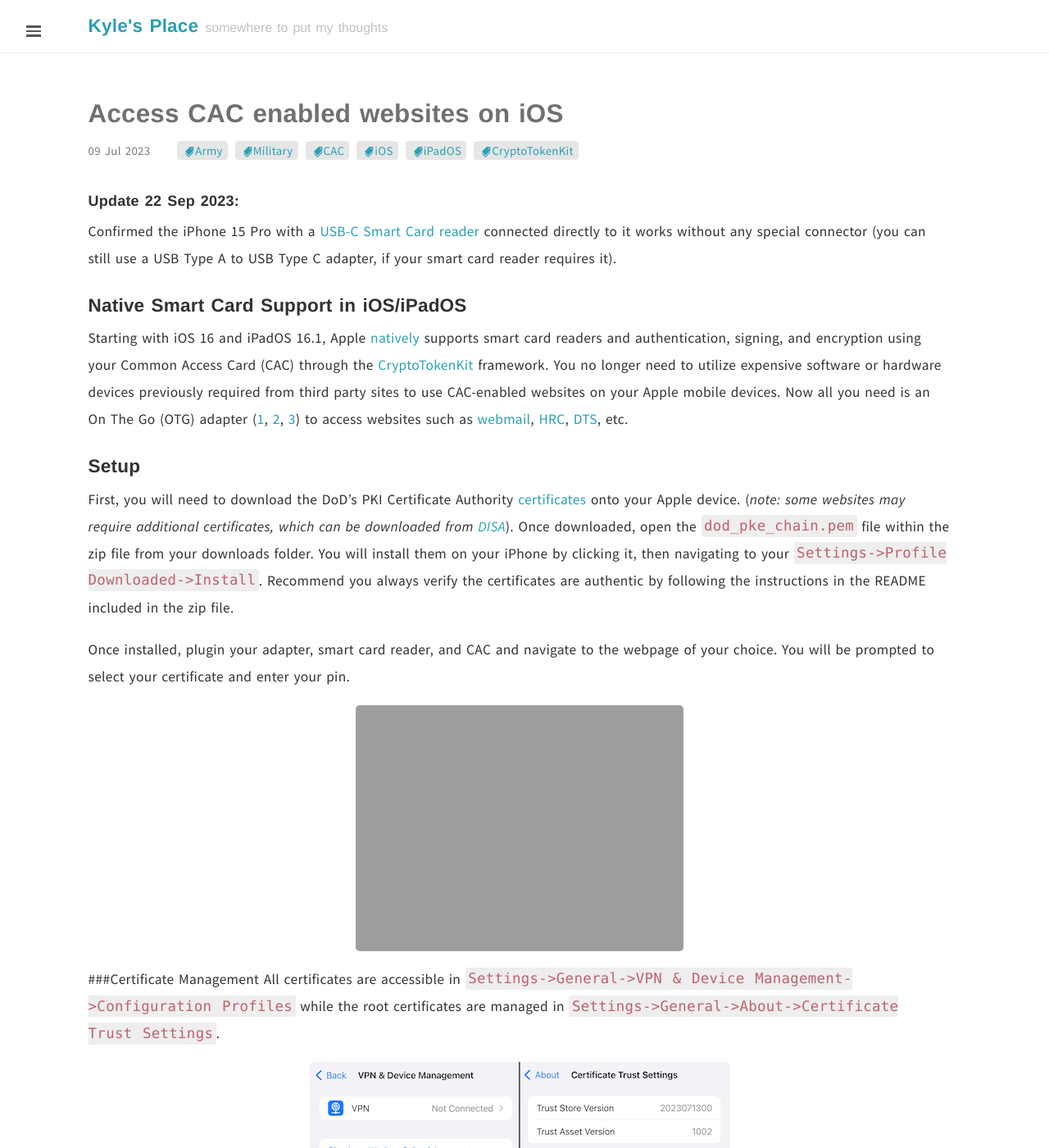
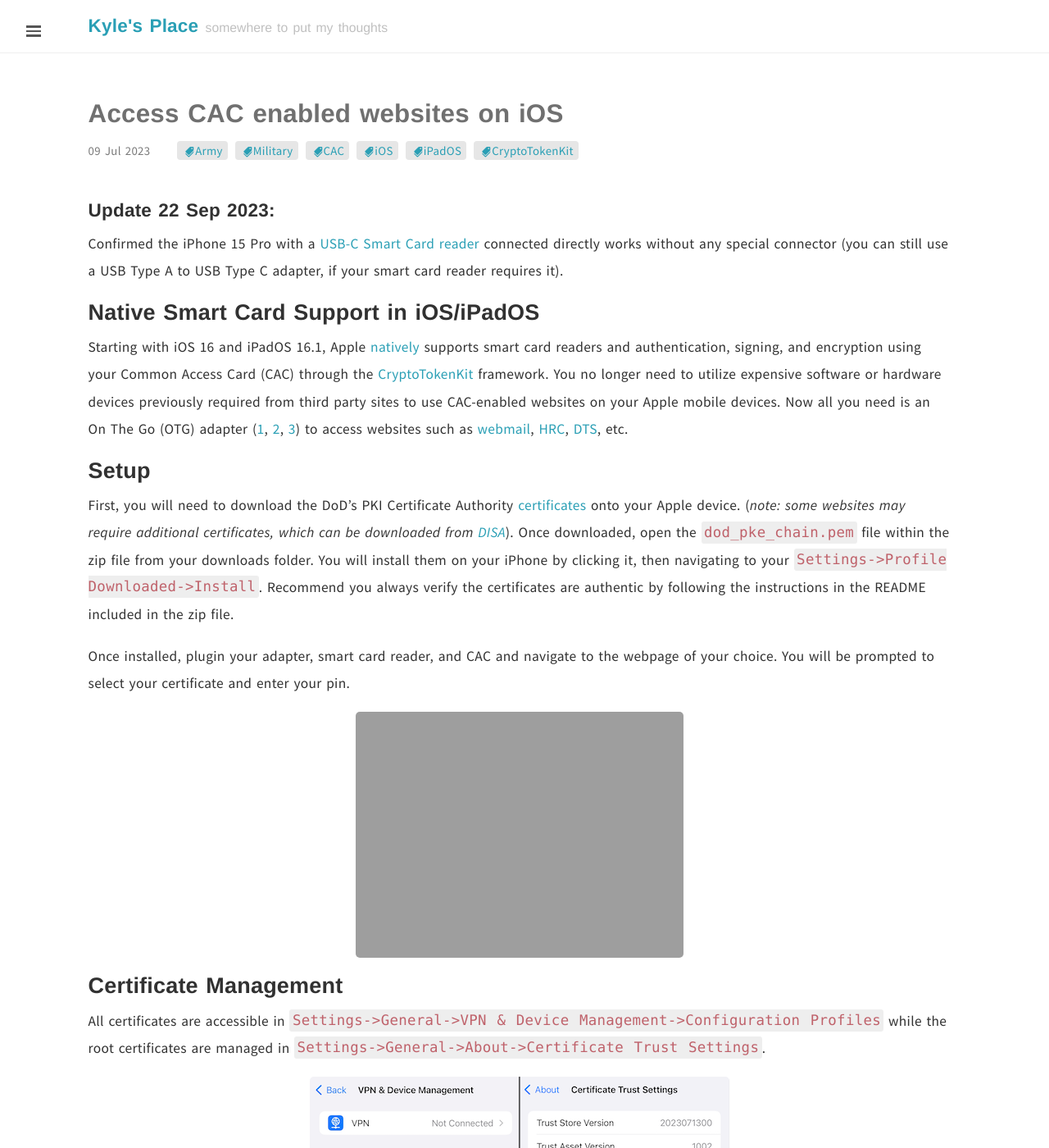
Before and after one commit to gorhack/gorhack.github.io, a Jekyll site: the page built from _posts/2023-07-09-ios-cac-enabled.md, in a window 1280 px wide and 1400 px high. Shown: the whole window at 82% size. Built offline with Jekyll 4.4.1, drawn with Linux system fonts in a browser that asks for light colours; comment, search, counter and statistics services are not loaded; some of the changed text lies outside the part shown.

Commit message:
Fix additional formatting

```diff
--- a/_posts/2023-07-09-ios-cac-enabled.md
+++ b/_posts/2023-07-09-ios-cac-enabled.md
@@ -9,13 +9,13 @@ keep_md: true
 comments: True
 tags: [Army, Military, CAC, iOS, iPadOS, CryptoTokenKit]
 ---
-#### Update 22 Sep 2023:
+### Update 22 Sep 2023:
 Confirmed the iPhone 15 Pro with a
 [USB-C Smart Card reader](https://www.amazon.com/Identiv-SCR3310v2-0-Smart-Card-Reader/dp/B07VVSY96H/)
-connected directly to it works without any special connector (you can still use a
+connected directly works without any special connector (you can still use a
 USB Type A to USB Type C adapter, if your smart card reader requires it).
 
-### Native Smart Card Support in iOS/iPadOS
+## Native Smart Card Support in iOS/iPadOS
 Starting with iOS 16 and iPadOS 16.1, Apple
 [natively](https://support.apple.com/guide/deployment/use-a-smart-card-on-iphone-and-ipad-dep8b8c8927a/web)
 supports smart card readers and authentication, signing, and encryption using your Common Access Card (CAC) through the
@@ -28,7 +28,7 @@ sites to use CAC-enabled websites on your Apple mobile devices. Now all you need
 to access websites such as [webmail](https://webmail.apps.mil/mail/), [HRC](https://www.hrc.army.mil/),
 [DTS](https://www.defensetravel.osd.mil/), etc.
 
-### Setup
+## Setup
 First, you will need to download the DoD's PKI Certificate Authority
 [certificates](https://public.cyber.mil/announcement/new-dod-pki-cas-released/) onto your Apple device.
 (*note: some websites may require additional certificates, which can be downloaded from
@@ -42,7 +42,7 @@ will be prompted to select your certificate and enter your pin.
 
 ![Cac Enabled Sites on an iPhone!]({{ site.url }}/assets/images/cac-enabled-sites.png){: .center-image}
 
-###Certificate Management
+## Certificate Management
 All certificates are accessible in `Settings->General->VPN & Device Management->Configuration Profiles`
 while the root certificates are managed in `Settings->General->About->Certificate Trust Settings`.
 
```
Also changed, not shown: other parts of _posts/2023-07-09-ios-cac-enabled.md (+5 -5 lines).
